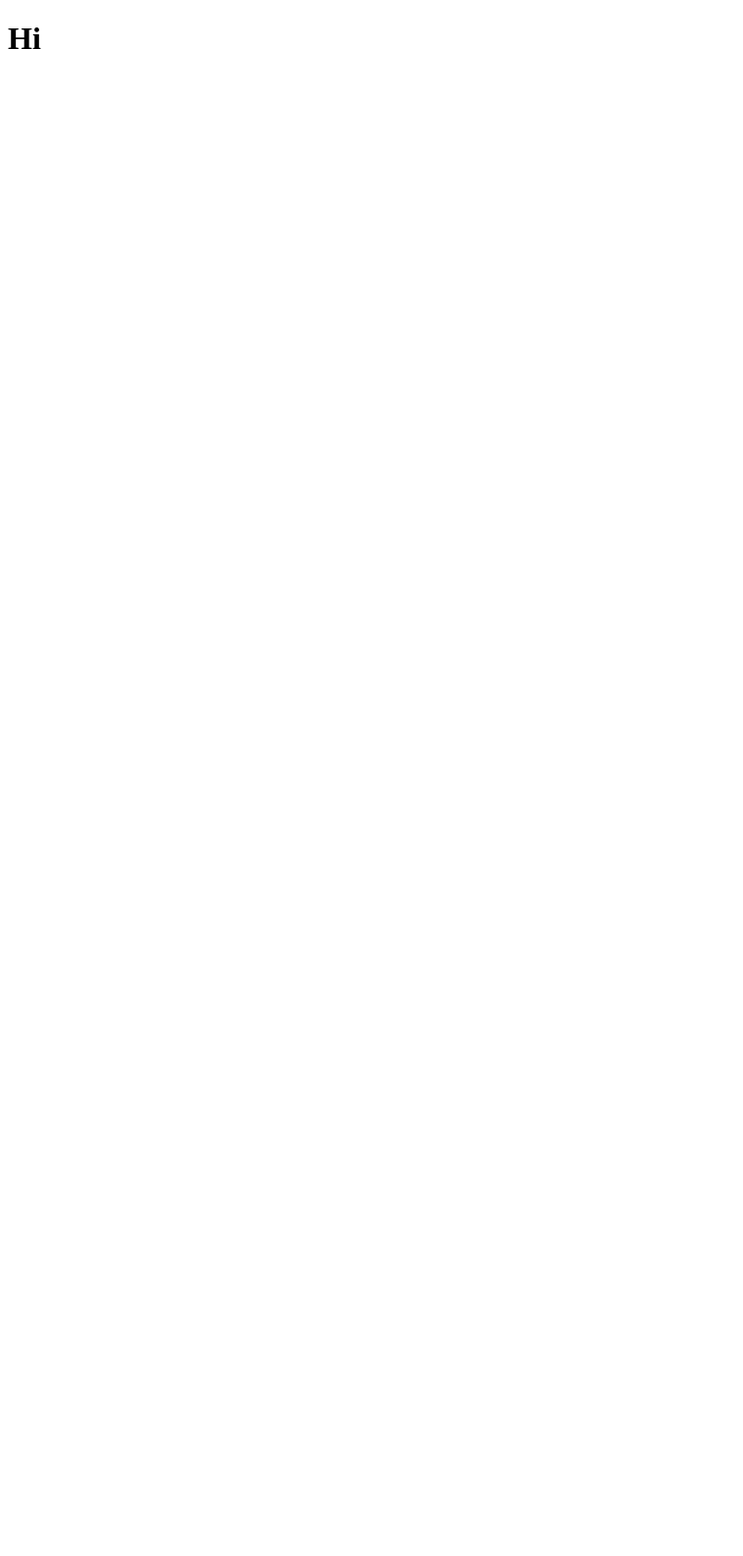
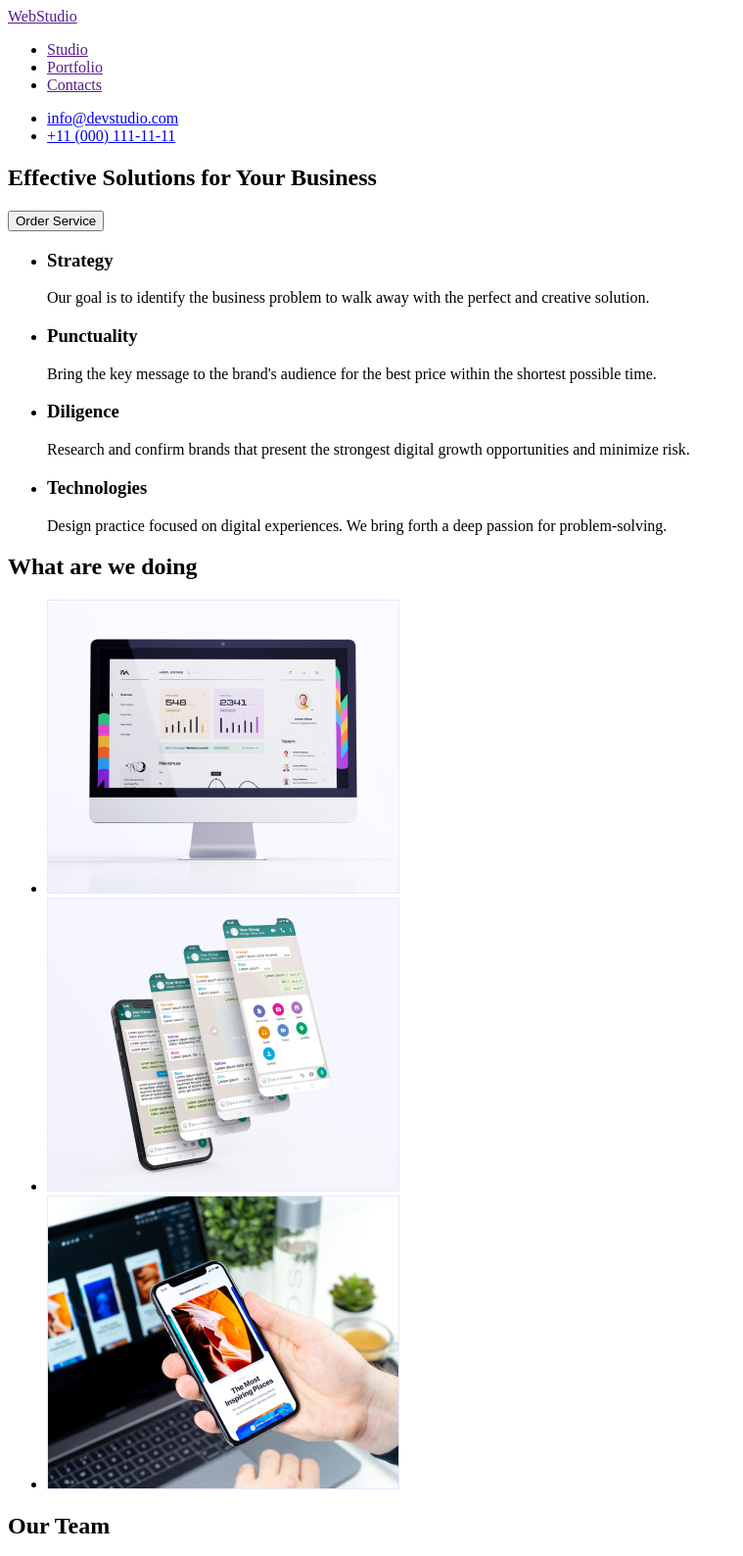
Before and after one commit to HaniaKu/hw-01, a plain HTML site: page index.html in a window 1280 px wide. Shown: the top 1588 px of the page at 98% size, without its empty margins (0-759 px from the left). Before the commit the page ends 800 px from the top, so only its background shows below. Drawn offline with Linux system fonts and the light colour scheme.

Commit message:
add hw-01

```diff
--- a/index.html
+++ b/index.html
@@ -4,9 +4,92 @@
     <meta charset="UTF-8">
     <meta http-equiv="X-UA-Compatible" content="IE=edge">
     <meta name="viewport" content="width=device-width, initial-scale=1.0">
-    <title>Document</title>
+    <title>Webstudio</title>
 </head>
 <body>
-   <h1>Hi</h1>
-</body>
-</html>
+    <!--Header section-->
+    <header>
+    <a href=""><span>Web</span><span>Studio</span></a>
+    <nav>
+    <ul>
+        <li><a href="">Studio</a></li>
+        <li><a href="">Portfolio</a></li>
+        <li><a href="">Contacts</a></li>
+    </ul>
+    </nav>
+    <ul>
+        <li><a href="mailto:info@devstudio.com" target="_blank" rel="noopener norefferer">info@devstudio.com</a> </li>
+        <li><a href="tel:+110001111111">+11 (000) 111-11-11</a> </li>
+    </ul>
+    </header>
+    <main>
+    <!--Hero section-->
+    <section>
+        <H1>Effective Solutions for Your Business</H1>
+        <button type="button">Order Service</button>
+    </section>
+    <!--Section 1-->
+    <section>
+        <h2 hidden>Section 1</h2>
+        <ul>
+            <li>
+                <h3>Strategy</h3>
+                <p>Our goal is to identify the business problem to walk away with the perfect and creative solution.</p>
+            </li>
+            <li>
+                <h3>Punctuality</h3>
+                <p>Bring the key message to the brand's audience for the best price within the shortest possible time.</p>
+            </li>
+            <li>
+                <h3>Diligence</h3>
+                <p>Research and confirm brands that present the strongest digital growth opportunities and minimize risk.</p>
+            </li>
+            <li>
+                <h3>Technologies</h3>
+                <p>Design practice focused on digital experiences. We bring forth a deep passion for problem-solving.</p>
+            </li>
+        </ul>
+    </section>
+    <!--Section 2-->
+    <section>
+        <h2>What are we doing</h2>
+        <ul>
+            <li><img src="./images/section2/img 1.jpg" alt="img1" width="360" height="300"></a></li>
+            <li><img src="./images/section2/img 2.jpg" alt="img2" width="360" height="300"></a></li>
+            <li><img src="./images/section2/img 3.jpg" alt="img3" width="360" height="300"></a></li>
+        </ul>
+    </section>
+     <!--Section 3-->
+    <section>
+        <h2>Our Team</h2>
+        <ul>
+            <li>
+                 <img src="./images/Our-team/img-3.jpg"alt="Mark Guerrero" width="264" height="260">
+                 <h3>Mark Guerrero</h3>
+                 <p>Product Designer</p>
+            </li>
+            <li>
+                 <img src="./images/Our-team/img-2.jpg" alt="Tom Ford" width="264" height="260">
+                 <h3>Tom Ford</h3>
+                 <p>Frontend Developer</p>
+            </li>
+            <li>
+                 <img src="./images/Our-team/img-1.jpg" alt="Camila Garcia" width="264" height="260">
+                 <h3>Camila Garcia</h3>
+                 <p>Marketing</p>
+            </li>
+            <li>
+                 <img src="./images/Our-team/img.jpg" alt="Daniel Wilson" width="264" height="260">
+                 <h3>Daniel Wilson</h3>
+                 <p>UI Designer</p>
+            </li>
+        </ul>
+    </section>
+    </main>
+    <!--Footer section-->
+    <footer>
+    <a href=""><span>Web</span><span>Studio</span></a>
+    <p>Increase the flow of customers and sales for your business with digital marketing & growth solutions.</p>
+    </footer>
+    </body>
+    </html>
```
Also changed, not shown: images/Our-team/img-1.jpg (added), images/Our-team/img-2.jpg (added), images/Our-team/img-3.jpg (added), images/Our-team/img.jpg (added), images/section2/img 1.jpg (added), images/section2/img 2.jpg (added), images/section2/img 3.jpg (added).
